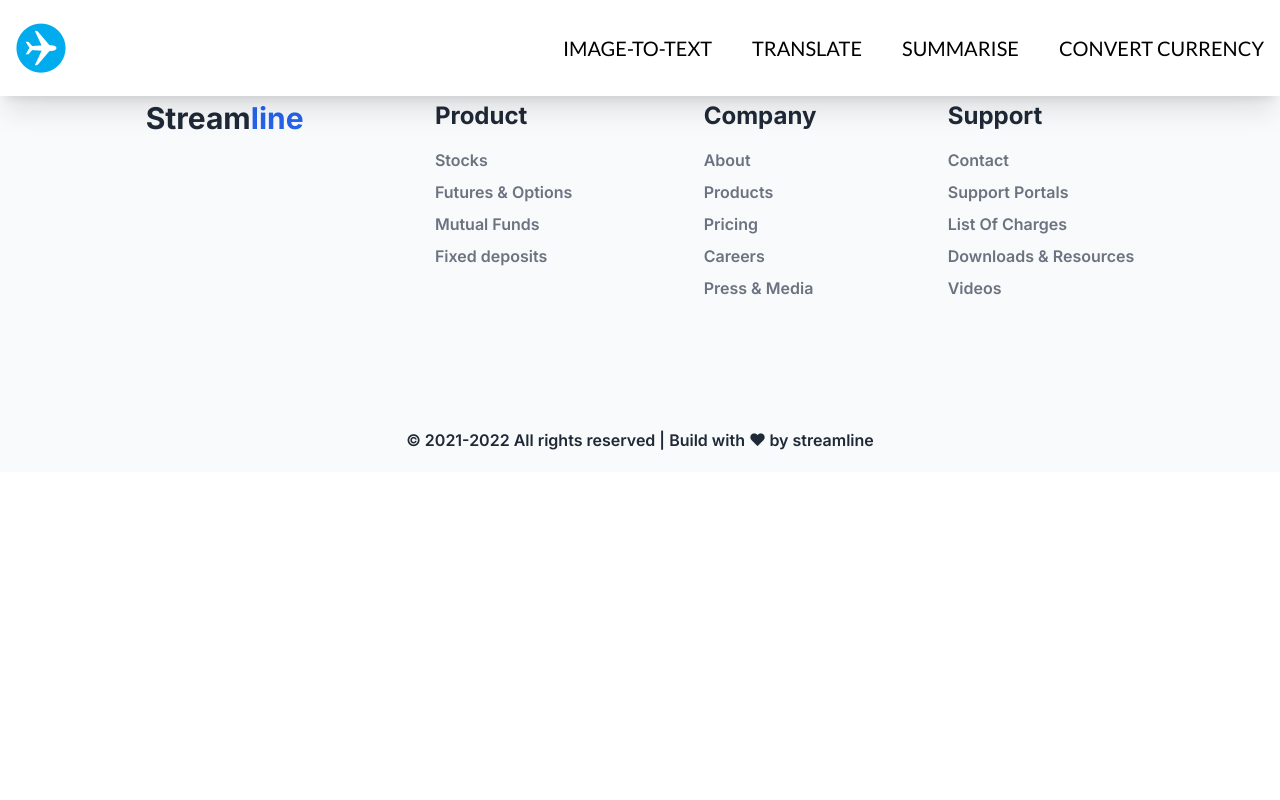
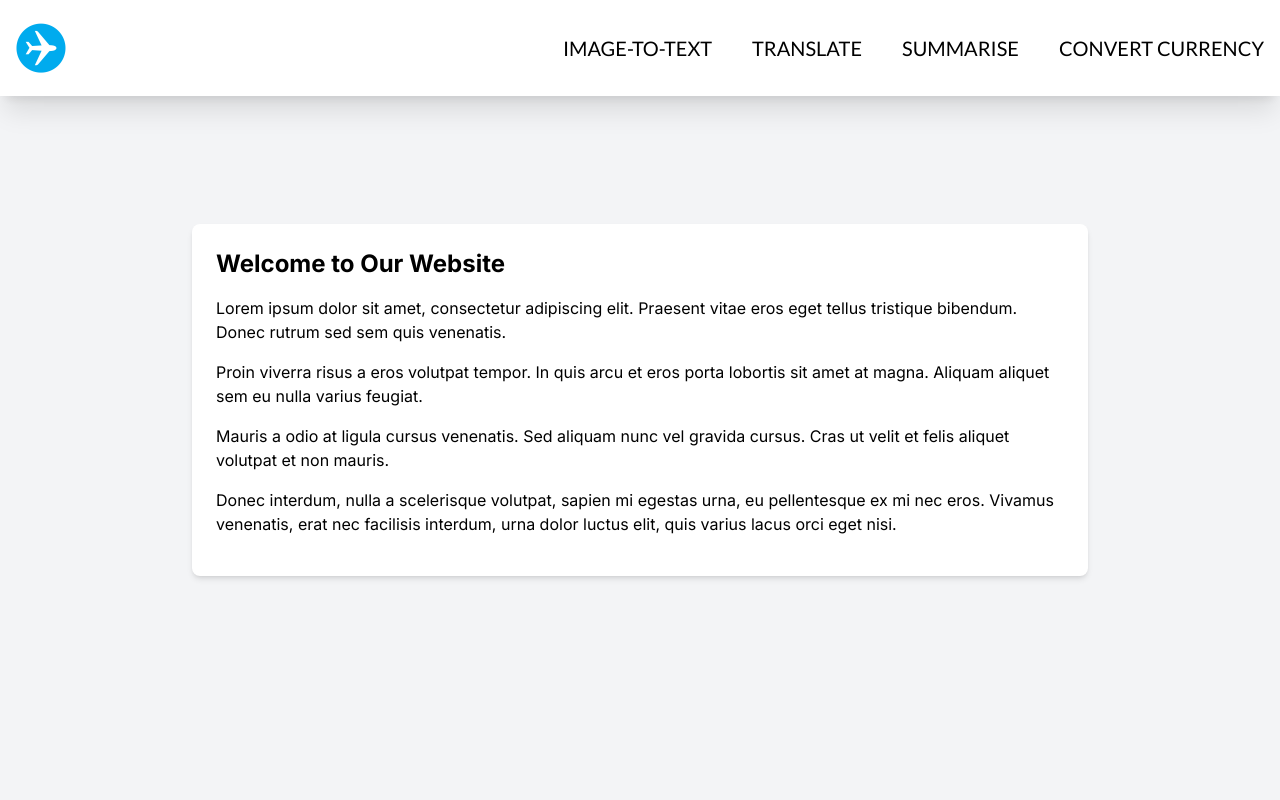
Before and after one commit to louisjoety/travel-toolkit, a Next.js app in the folder frontend/: page / in a window 1280 px wide. Shown: the top 800 px of the page. Built offline with nearby package versions, Linux system fonts and the light colour scheme.

Commit message:
added some placeholder hero section

```diff
--- a/frontend/app/page.tsx
+++ b/frontend/app/page.tsx
@@ -6,11 +6,28 @@ import Header from './components/Header';
 import Footer from './components/Footer';
 
 export default function Home() {
-  const router = useRouter()
+  const router = useRouter();
   return (
     <>
-    <Header />
-    <Footer />
+      <Header />
+      <main className="flex flex-col items-center justify-center min-h-screen bg-gray-100 p-4">
+        <div className="max-w-4xl w-full bg-white shadow-md rounded-lg p-6">
+          <h1 className="text-2xl font-bold mb-4">Welcome to Our Website</h1>
+          <p className="mb-4">
+            Lorem ipsum dolor sit amet, consectetur adipiscing elit. Praesent vitae eros eget tellus tristique bibendum. Donec rutrum sed sem quis venenatis.
+          </p>
+          <p className="mb-4">
+            Proin viverra risus a eros volutpat tempor. In quis arcu et eros porta lobortis sit amet at magna. Aliquam aliquet sem eu nulla varius feugiat.
+          </p>
+          <p className="mb-4">
+            Mauris a odio at ligula cursus venenatis. Sed aliquam nunc vel gravida cursus. Cras ut velit et felis aliquet volutpat et non mauris.
+          </p>
+          <p className="mb-4">
+            Donec interdum, nulla a scelerisque volutpat, sapien mi egestas urna, eu pellentesque ex mi nec eros. Vivamus venenatis, erat nec facilisis interdum, urna dolor luctus elit, quis varius lacus orci eget nisi.
+          </p>
+        </div>
+      </main>
+      <Footer />
     </>
   );
 }
```
